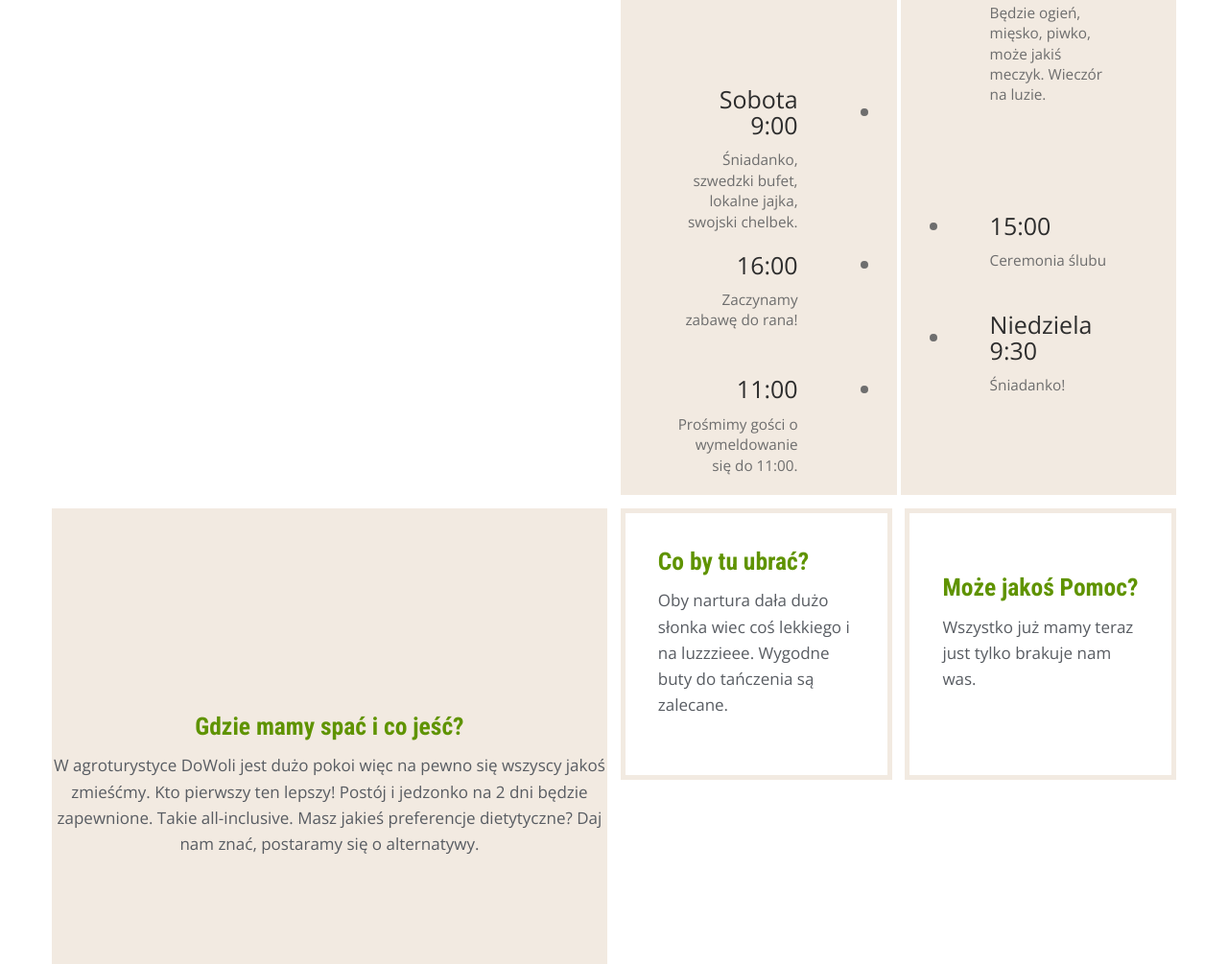
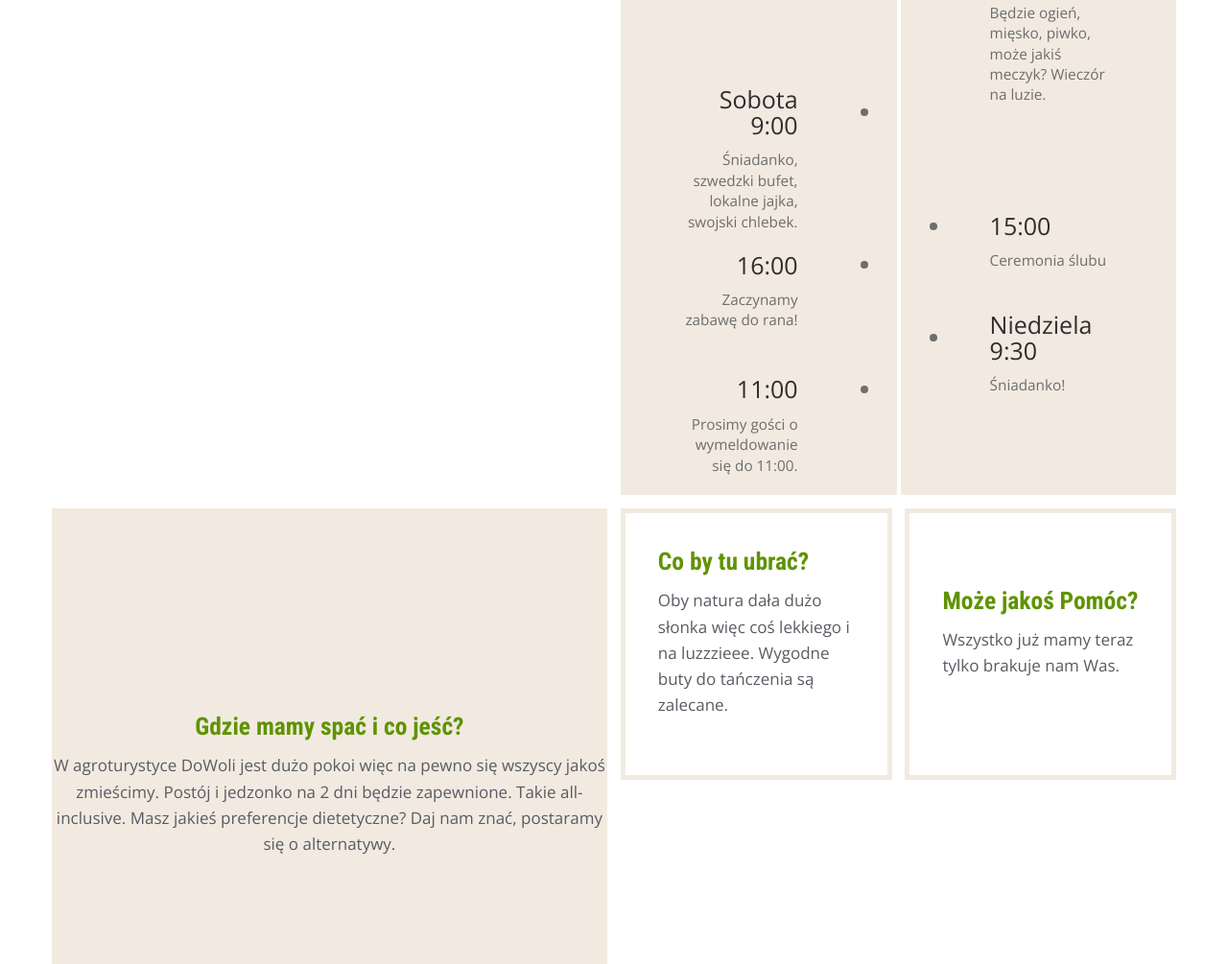
Before and after one commit to asiask97/wedding, a website: page src/html/index.html in a window 1280 px wide. Shown: the part 1795-2800 px from the top of the page at 96% size. Drawn offline with nearby package versions, Linux system fonts and the light colour scheme; files that its build step writes are made by us from their sources; files whose address does not match are found by name.

Commit message:
Typo changes and time line updates

```diff
--- a/src/html/index.html
+++ b/src/html/index.html
@@ -15,7 +15,7 @@
         <div class="grid-column span-6 mt1 reveal-on-scroll is-revealing">
             <div class="square">
                 <div class="aspect-ratio__content centered-content border--tan p2">
-                    <p>Nie możemy już się doczekać, aż zobaczymy się na naszym wesleu. Tu zanjdziecie wszystkie inforamcje!</p>
+                    <p>Nie możemy już się doczekać, aż zobaczymy Was na naszym wesleu. Tu znajdziecie wszystkie informacje!</p>
                     <p class="italic">– Asia i Szymek</p>
                 </div>
             </div>
@@ -99,13 +99,13 @@
                         <div class="entry">
                           <div class="title">Wieczorny grill</div>
                           <div class="body">
-                            <p>Będzie ogień, mięsko, piwko, może jakiś meczyk. Wieczór na luzie.</p>
+                            <p>Będzie ogień, mięsko, piwko, może jakiś meczyk? Wieczór na luzie.</p>
                           </div>
                         </div>
                         <div class="entry">
                           <div class="title">Sobota 9:00</div>
                           <div class="body">
-                            <p>Śniadanko, szwedzki bufet, lokalne jajka, swojski chelbek.</p>
+                            <p>Śniadanko, szwedzki bufet, lokalne jajka, swojski chlebek.</p>
                           </div>
                         </div>
                         <div class="entry">
@@ -129,7 +129,7 @@
                         <div class="entry">
                             <div class="title">11:00</div>
                             <div class="body">
-                              <p>Prośmimy gości o wymeldowanie się do 11:00.</p>
+                              <p>Prosimy gości o wymeldowanie się do 11:00.</p>
                             </div>
                           </div>
                       </div>
@@ -140,7 +140,7 @@
                 <div class="square">
                     <div class="aspect-ratio__content bg--tan centered-content align--center">
                         <p class="h3 mb1 heading-font text--primary-color">Gdzie mamy spać i co jeść?</p>
-                        <p class="ellipsis">W agroturystyce DoWoli jest dużo pokoi więc na pewno się wszyscy jakoś zmieśćmy. Kto pierwszy ten lepszy! Postój i jedzonko na 2 dni będzie zapewnione. Takie all-inclusive. Masz jakieś preferencje dietytyczne? Daj nam znać, postaramy się o alternatywy. </p>
+                        <p class="ellipsis">W agroturystyce DoWoli jest dużo pokoi więc na pewno się wszyscy jakoś zmieścimy. Postój i jedzonko na 2 dni będzie zapewnione. Takie all-inclusive. Masz jakieś preferencje dietetyczne? Daj nam znać, postaramy się o alternatywy. </p>
                     </div>
                 </div>
             </div>
@@ -149,7 +149,7 @@
                 <div class="square">
                     <div class="font_size aspect-ratio__content border--tan centered-content pt1 pb2 pl2 pr2">
                         <p class=" font_size h3 mb1 heading-font text--primary-color">Co by tu ubrać?</p>
-                        <p class=" font_size ellipsis">Oby nartura dała dużo słonka wiec coś lekkiego i na luzzzieee. Wygodne buty do tańczenia są zalecane.</p>
+                        <p class=" font_size ellipsis">Oby natura dała dużo słonka więc coś lekkiego i na luzzzieee. Wygodne buty do tańczenia są zalecane.</p>
                     </div>
                 </div>
             </div>
@@ -158,8 +158,8 @@
             <div class="grid-column span-6 mt1 order-2 reveal-on-scroll is-revealing">
                 <div class="square">
                     <div class="aspect-ratio__content border--tan centered-content pt1 pb2 pl2 pr2">
-                        <p class="h3 mb1 heading-font text--primary-color">Może jakoś Pomoc?</p>
-                        <p class="ellipsis">Wszystko już mamy teraz just tylko brakuje nam was.</p>
+                        <p class="h3 mb1 heading-font text--primary-color">Może jakoś Pomóc?</p>
+                        <p class="ellipsis">Wszystko już mamy teraz tylko brakuje nam Was.</p>
                     </div>
                 </div>
             </div>
--- a/src/scss/_timeline.scss
+++ b/src/scss/_timeline.scss
@@ -85,7 +85,7 @@
   }
   .entry{
     padding-left: 0 !important;
-    padding-right: 2em !important;
+    padding-right: 1.9em !important;
     width: 10em !important;
     color: #c8cd3e;
     .body{
@@ -99,12 +99,12 @@
       }
     }
       &:nth-child(2n) {
-        padding-left: 2.3em !important;
+        padding-left: 2.7em !important;
         padding-right: 0.0em !important;
 
         .title {
           &:before {
-            left:-1em !important;
+            left: -1em !important;
           }
         }
       }
```
Also changed, not shown: dist/css/style.css, dist/index.html.
